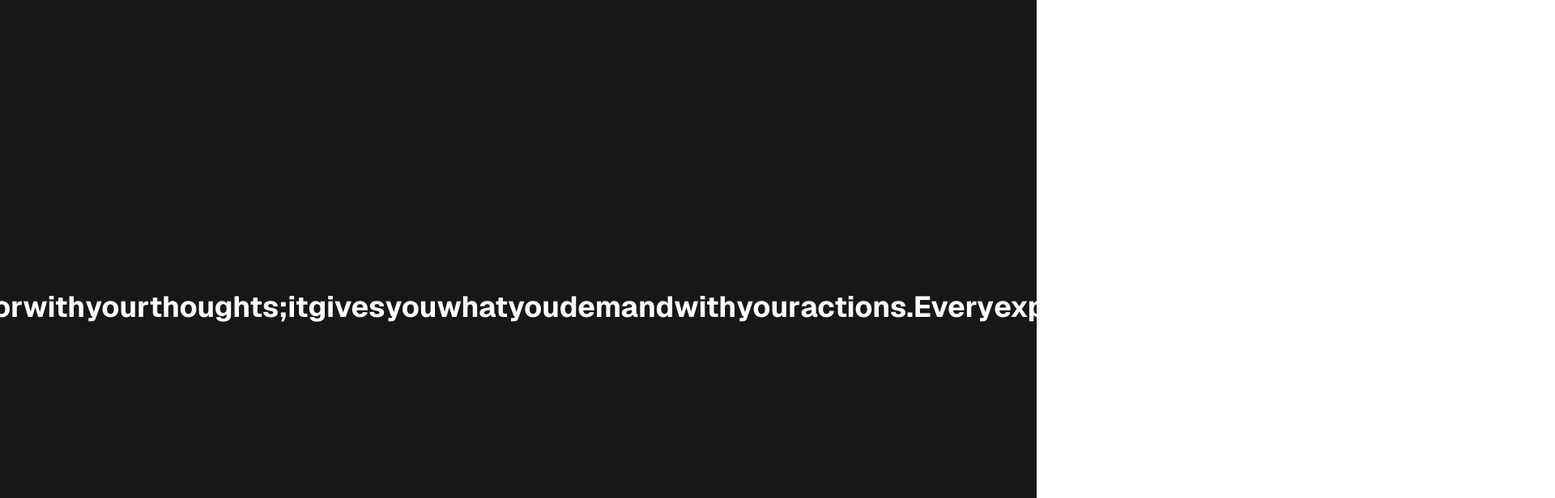
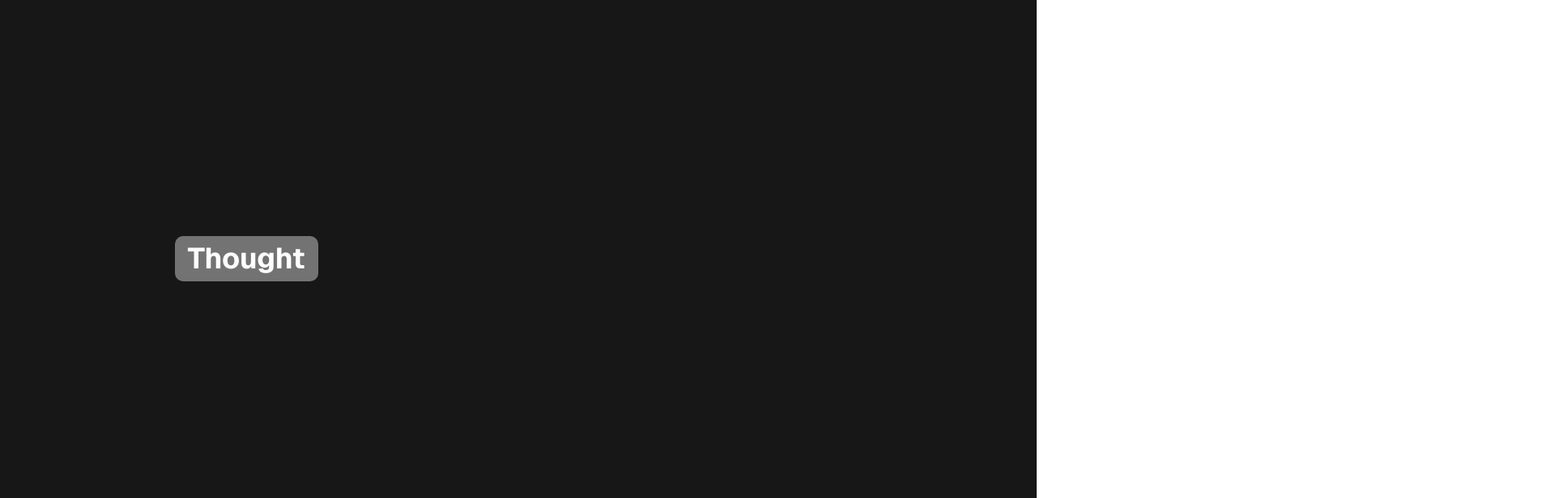
Before and after one commit to Bored008/motion.dev-learnings, a Next.js app: page /AnimationSequence in a window 1280 px wide. Shown: the top 616 px of the page at 81% size, 1920 px wide, since content can reach past the window. Built offline with nearby package versions, Linux system fonts and the light colour scheme.

Commit message:
added onclick button animation

```diff
--- a/src/app/AnimationSequence/components/animated-text.tsx
+++ b/src/app/AnimationSequence/components/animated-text.tsx
@@ -4,9 +4,6 @@ import React, { useEffect } from "react";
 
 const AnimatedText = () => {
   const [scope, animate] = useAnimate();
-  useEffect(() => {
-    startAnimating();
-  }, []);
 
   const startAnimating = () => {
     animate(
@@ -28,8 +25,16 @@ const AnimatedText = () => {
   return (
     <div
       ref={scope}
-      className="mx-auto flex max-w-4xl items-center justify-center text-4xl font-bold text-white "
+      className="mx-auto flex max-w-4xl flex-wrap content-center justify-center text-4xl font-bold text-white"
     >
+      <button
+        onClick={() => {
+          startAnimating();
+        }}
+        className="rounded-lg bg-neutral-500 px-4 py-2 cursor-pointer active:scale-110"
+      >
+        Thought
+      </button>
       {/* <motion.span
         style={{
           opacity: 0,
```
